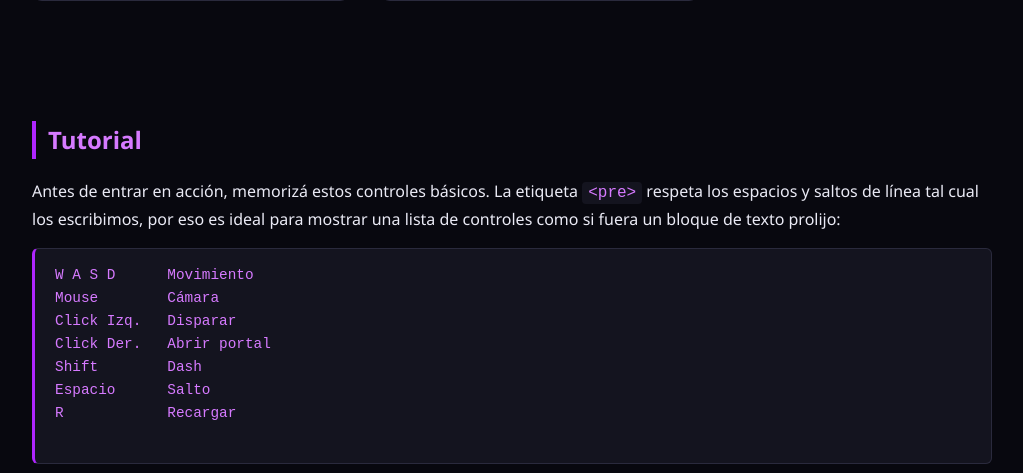
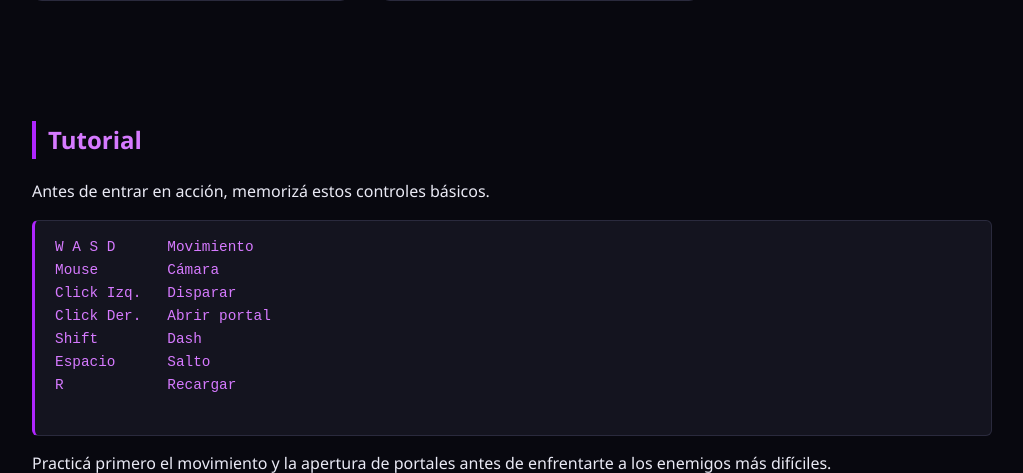
Before and after one commit to alanchili140-dotcom/web-rift-overdrive, a PHP site: page / in a window 1280 px wide. Shown: the part 1265-1738 px from the top of the page, without its empty margins (128-1151 px from the left). Run offline with PHP 8.4, Linux system fonts and the light colour scheme.

Commit message:
cambios en el readme

```diff
--- a/index.php
+++ b/index.php
@@ -80,10 +80,7 @@ require_once 'includes/nav.php';
   <section id="tutorial" class="seccion">
     <h2>Tutorial</h2>
     <p>
-      Antes de entrar en acción, memorizá estos controles básicos. La etiqueta
-      <code>&lt;pre&gt;</code> respeta los espacios y saltos de línea tal cual
-      los escribimos, por eso es ideal para mostrar una lista de controles
-      como si fuera un bloque de texto prolijo:
+      Antes de entrar en acción, memorizá estos controles básicos.
     </p>
     <pre class="controles">
 W A S D      Movimiento
```
Also changed, not shown: README.md, img/servidor-local.png (added), img/wireframe-descarga.jpeg (added), img/wireframe-inicio.jpeg (added).
